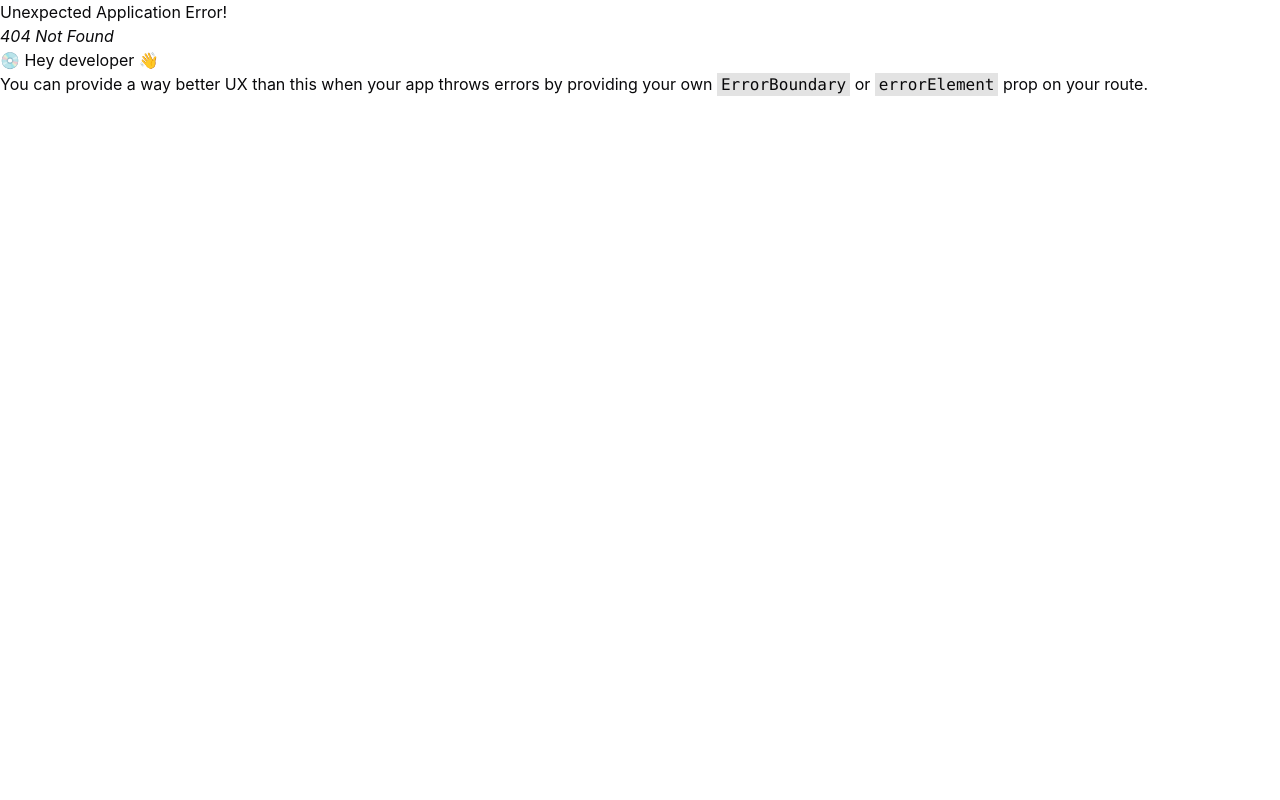
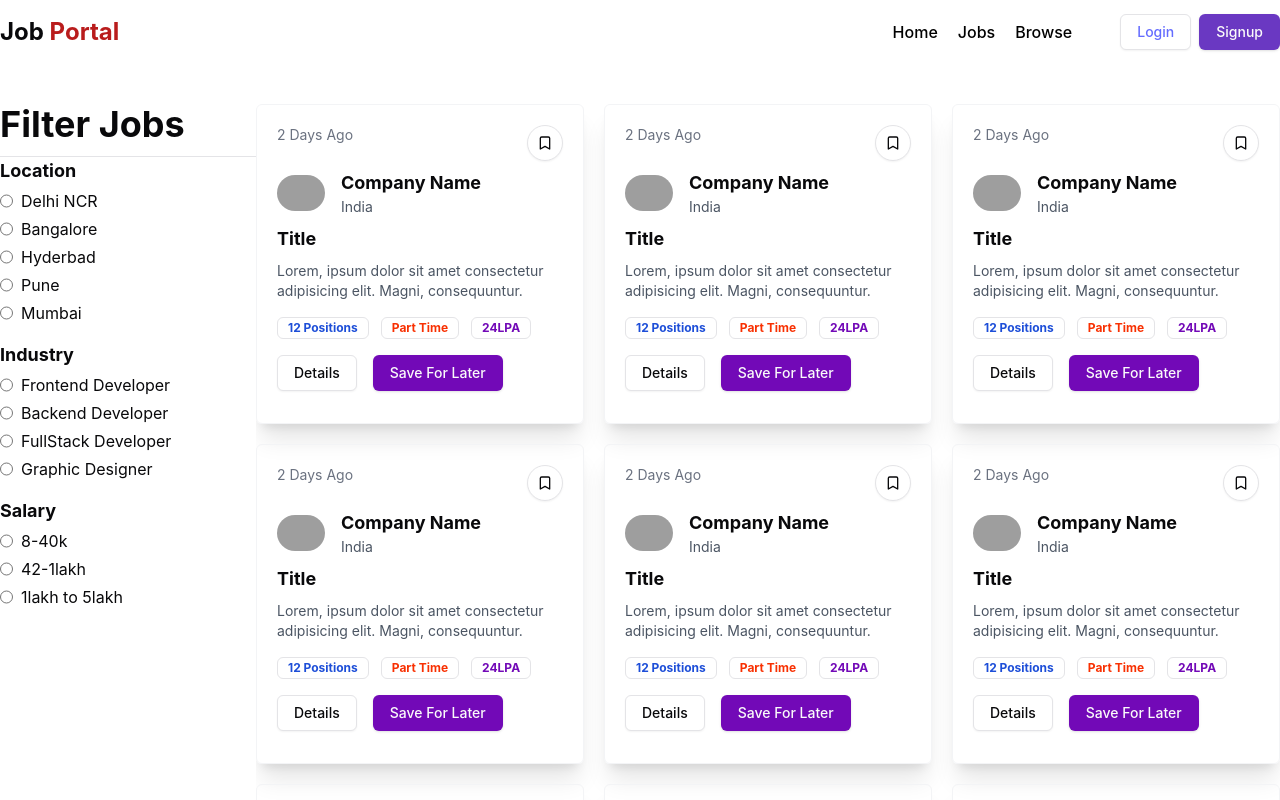
Before and after one commit to OmJha5/Job-Portal-App, a React (Vite) app in the folder Frontend/: page /jobs in a window 1280 px wide. Before the commit this address had no page. Shown: the top 800 px of the page. Built offline with nearby package versions, Linux system fonts and the light colour scheme; grey boxes are pictures that could not be loaded.

Commit message:
Done with the jobs page UI

```diff
--- /dev/null
+++ b/Frontend/src/components/Browse.jsx
@@ -0,0 +1,9 @@
+import React from 'react'
+
+export default function Browse() {
+  return (
+    <div>
+        Browse
+    </div>
+  )
+}
--- /dev/null
+++ b/Frontend/src/components/FilterCard.jsx
@@ -0,0 +1,46 @@
+import { Label } from "@/components/ui/label"
+import React from 'react'
+
+export default function FilterCard() {
+    const filterData = [
+        {
+            filterType : "Location",
+            area : ["Delhi NCR" , "Bangalore" , "Hyderbad" , "Pune" , "Mumbai"]
+        },
+        {
+            filterType : "Industry",
+            area : ["Frontend Developer" , "Backend Developer" , "FullStack Developer" , "Graphic Designer"]
+        },
+        {
+            filterType : "Salary",
+            area : ["8-40k" , "42-1lakh" , "1lakh to 5lakh"]
+        },
+    ]
+
+  return (
+    <div>
+        <h1 className="text-4xl font-bold">Filter Jobs</h1>
+        <hr className='mt-3' />
+
+        {
+            filterData.map((data) => {
+                return <div className="flex flex-col gap-1 mb-4">
+                    <h1 className="font-bold text-lg">{data.filterType}</h1>
+
+                    {
+                        data.area.map((elm) => {
+                            return <div className="flex gap-2">
+                                <input type="radio" name="filter" value={elm} />
+                                <label>{elm}</label>
+                            </div>
+                        })
+                    }
+
+                </div>
+            })
+        }
+
+
+    </div>
+  )
+}
--- /dev/null
+++ b/Frontend/src/components/Job.jsx
@@ -0,0 +1,47 @@
+import { Bookmark } from 'lucide-react'
+import React from 'react'
+import { Button } from './ui/button'
+import { Avatar, AvatarImage } from '@radix-ui/react-avatar'
+import { Badge } from "@/components/ui/badge"
+
+export default function Job() {
+  return (
+    <div className='p-5 rounded-md shadow-xl border border-gray-100'>
+        <div className="flex justify-between">
+            <p className='text-sm text-gray-500'>2 Days Ago</p>
+            <Button variant="outline" className="rounded-full" size="icon"><Bookmark/></Button>
+        </div>
+
+
+        <div className="flex items-center my-2 gap-4">
+            <Avatar className=''>
+                    <AvatarImage className='w-[3rem] rounded-full' src="https://www.shutterstock.com/image-vector/circle-line-simple-design-logo-600nw-2174926871.jpg" alt='Om'></AvatarImage>
+            </Avatar>
+
+            <div>
+                <h1 className='font-bold text-lg'>Company Name</h1>
+                <p className='text-sm text-gray-600'>India</p>
+            </div>
+
+        </div>
+
+        <div>
+            <h1 className='font-bold text-lg my-2'>Title</h1>
+            <p className='text-sm text-gray-600'>Lorem, ipsum dolor sit amet consectetur adipisicing elit. Magni, consequuntur.</p>
+        </div>
+
+        <div className='flex gap-3 my-4'>
+            <Badge className={"text-blue-700 font-bold"} variant="outline">12 Positions</Badge>
+            <Badge className={"text-[#F83002] font-bold"} variant="outline">Part Time</Badge>
+            <Badge className={"text-[#7209b7] font-bold"} variant="outline">24LPA</Badge>
+        </div>
+
+        <div className='flex gap-4 my-3'>
+            <Button variant="outline">Details</Button>
+            <Button className="bg-[#7209b7]">Save For Later</Button>
+        </div>
+
+
+    </div>
+  )
+}
--- /dev/null
+++ b/Frontend/src/components/Jobs.jsx
@@ -0,0 +1,32 @@
+import React from 'react'
+import Navbar from './shared/Navbar'
+import Footer from './shared/Footer'
+import FilterCard from './FilterCard';
+import Job from './Job';
+
+export default function Jobs() {
+    const jobsArray = [1 , 2 , 3 , 4 , 5 , 6 , 7 , 8 , 9 , 10 , 11 , 12 , 13];
+
+  return (
+    <div>
+        <Navbar/>
+
+        <div className='flex max-w-7xl my-10 mx-auto'>
+            <div className='w-[20%]'><FilterCard/></div>
+
+            <div className='grid grid-cols-3 gap-5 flex-1 h-[80%] overflow-y-scroll'>
+                {
+                    jobsArray.length == 0 ? <span>Jobs Not found</span> :(
+                        jobsArray.map((job , ind) => {
+                            return <Job key={ind} />
+                        })
+                    )
+                }
+            </div>
+        </div>
+
+
+
+    </div>
+  )
+}
--- a/Frontend/src/components/shared/Navbar.jsx
+++ b/Frontend/src/components/shared/Navbar.jsx
@@ -16,9 +16,9 @@ export default function Navbar() {
 
                 <div className='flex items-center gap-12'>
                     <ul className='flex font-medium items-center gap-5'>
-                        <li className='hover:cursor-pointer'>Home</li>
-                        <li className='hover:cursor-pointer'>Jobs</li>
-                        <li className='hover:cursor-pointer'>Browse</li>
+                        <li><Link to="/" className='text-black'>Home</Link></li>
+                        <li><Link to="/jobs" className='text-black'>Jobs</Link></li>
+                        <li><Link to="/browse" className='text-black'>Browse</Link></li>
                     </ul>
 
                     {
--- /dev/null
+++ b/Frontend/src/components/ui/radio-group.jsx
@@ -0,0 +1,29 @@
+import * as React from "react"
+import * as RadioGroupPrimitive from "@radix-ui/react-radio-group"
+import { Circle } from "lucide-react"
+
+import { cn } from "@/lib/utils"
+
+const RadioGroup = React.forwardRef(({ className, ...props }, ref) => {
+  return (<RadioGroupPrimitive.Root className={cn("grid gap-2", className)} {...props} ref={ref} />);
+})
+RadioGroup.displayName = RadioGroupPrimitive.Root.displayName
+
+const RadioGroupItem = React.forwardRef(({ className, ...props }, ref) => {
+  return (
+    (<RadioGroupPrimitive.Item
+      ref={ref}
+      className={cn(
+        "aspect-square h-4 w-4 rounded-full border border-primary text-primary shadow focus:outline-none focus-visible:ring-1 focus-visible:ring-ring disabled:cursor-not-allowed disabled:opacity-50",
+        className
+      )}
+      {...props}>
+      <RadioGroupPrimitive.Indicator className="flex items-center justify-center">
+        <Circle className="h-3.5 w-3.5 fill-primary" />
+      </RadioGroupPrimitive.Indicator>
+    </RadioGroupPrimitive.Item>)
+  );
+})
+RadioGroupItem.displayName = RadioGroupPrimitive.Item.displayName
+
+export { RadioGroup, RadioGroupItem }
```
Also changed, not shown: Frontend/src/App.jsx (+12 -0 lines).
